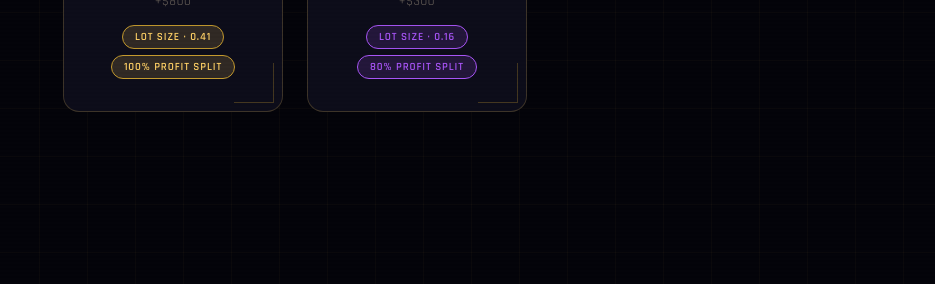
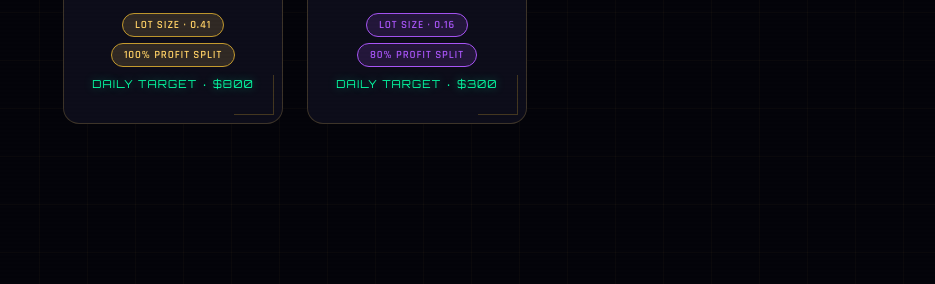
Before and after one commit to OMPATEL42/SHIV, a plain HTML site: page index.html in a window 1280 px wide. Shown: the part 516-800 px from the top of the page, without its empty margins (345-1280 px from the left). Drawn offline with nearby package versions, Linux system fonts and the light colour scheme.

Commit message:
Add daily target display to account cards

```diff
--- a/index.html
+++ b/index.html
@@ -424,6 +424,7 @@ body::before {
         <div class="acc-card-label">Funded account · Target +$800</div>
         <div class="acc-card-badge badge-a">LOT SIZE · 0.41</div>
         <div class="acc-card-badge badge-a" style="margin-top:6px;">100% PROFIT SPLIT</div>
+        <div style="margin-top:10px;font-family:'Orbitron',monospace;font-size:11px;letter-spacing:.1em;color:var(--green);text-shadow:0 0 10px rgba(6,255,165,0.4);">DAILY TARGET · $800</div>
       </div>
 
       <div class="acc-card" onclick="selectAccount('B')">
@@ -434,6 +435,7 @@ body::before {
         <div class="acc-card-label">Funded account · Target +$300</div>
         <div class="acc-card-badge badge-b">LOT SIZE · 0.16</div>
         <div class="acc-card-badge badge-b" style="margin-top:6px;">80% PROFIT SPLIT</div>
+        <div style="margin-top:10px;font-family:'Orbitron',monospace;font-size:11px;letter-spacing:.1em;color:var(--green);text-shadow:0 0 10px rgba(6,255,165,0.4);">DAILY TARGET · $300</div>
       </div>
     </div>
   </div>
```
